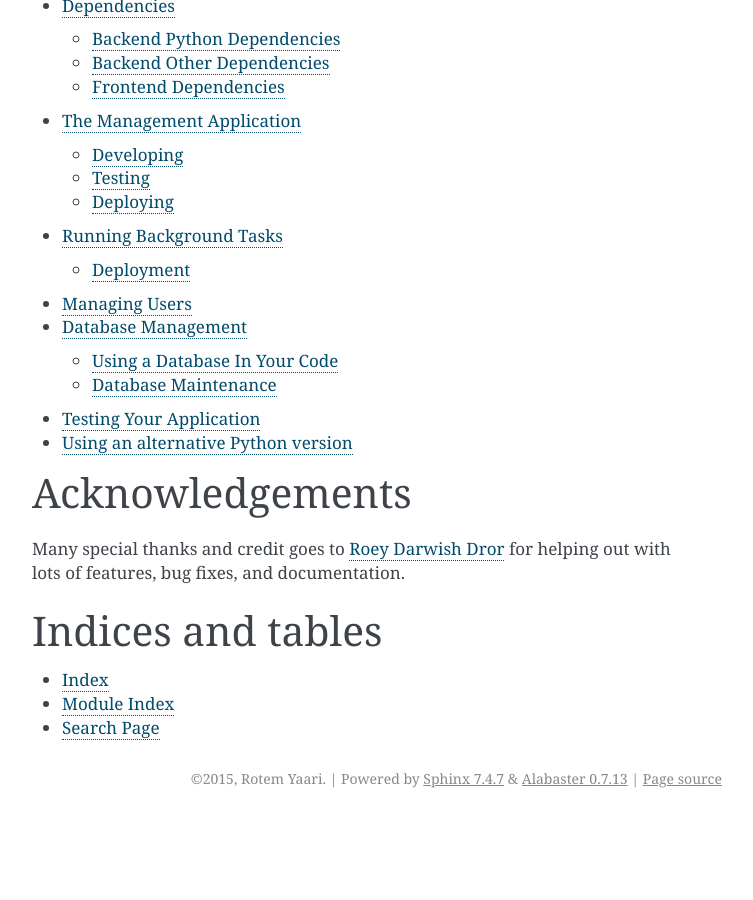
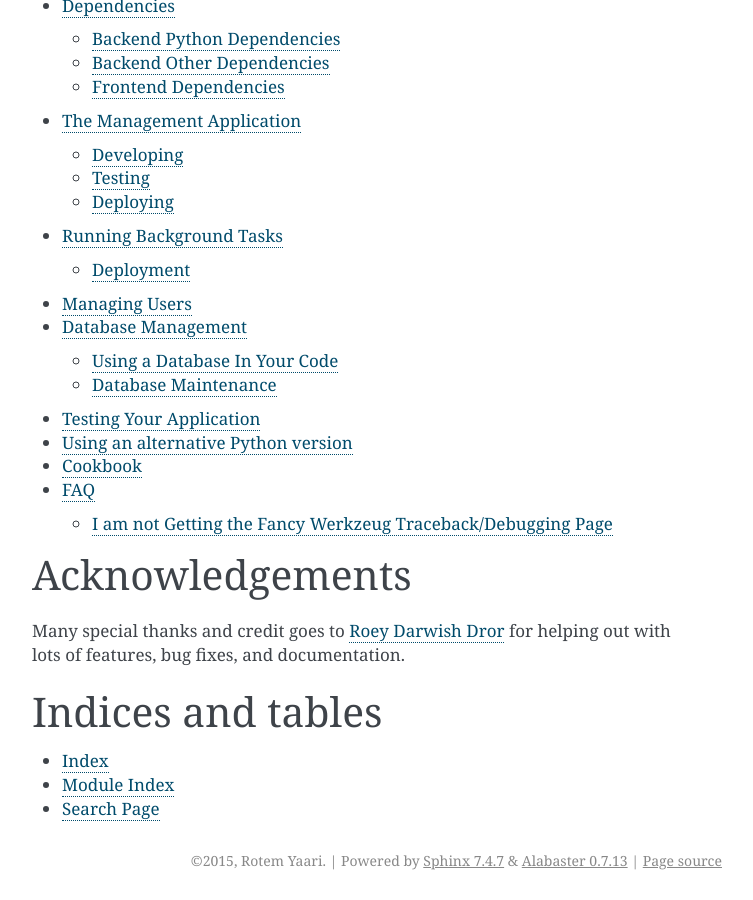
Before and after one commit to getweber/weber-docs, a Sphinx documentation site: the page built from doc/index.rst, in a window 1280 px wide and 900 px high, scrolled down 1865 px. Shown: the whole window, without its empty margins (388-1141 px from the left). Built offline with Sphinx 7.4.7, drawn with Linux system fonts in a browser that asks for light colours; before the commit the page ends 2683 px from its top, so only the background shows below that.

Commit message:
FAQ/cookbook

```diff
--- /dev/null
+++ b/doc/cookbook.rst
@@ -0,0 +1,2 @@
+Cookbook
+--------
--- /dev/null
+++ b/doc/faq.rst
@@ -0,0 +1,7 @@
+FAQ
+---
+
+I am not Getting the Fancy Werkzeug Traceback/Debugging Page
+~~~~~~~~~~~~~~~~~~~~~~~~~~~~~~~~~~~~~~~~~~~~~~~~~~~~~~~~~~~~
+
+Weber uses ``livereload`` by default, which causes the pages to be served off the livereload server, rather then through Werkzeug. Use ``--no-livereload`` when running ``testserver``.
--- a/doc/index.rst
+++ b/doc/index.rst
@@ -61,6 +61,8 @@ Contents
    database
    testing
    alternative_python
+   cookbook
+   faq
 
 
 Acknowledgements
```
